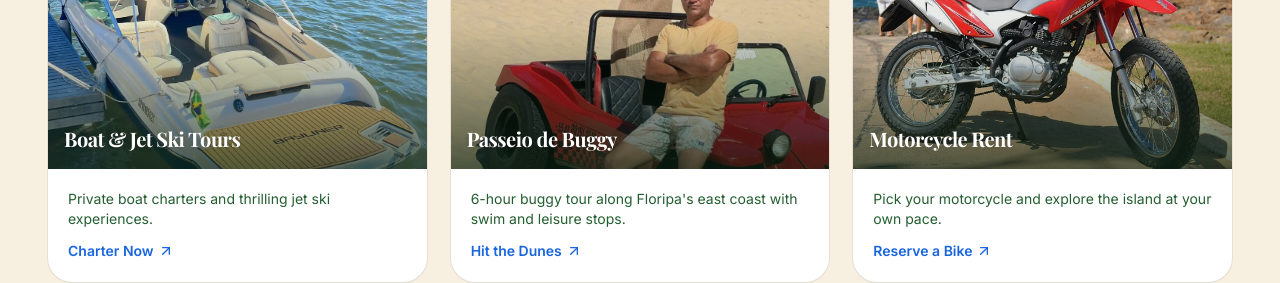
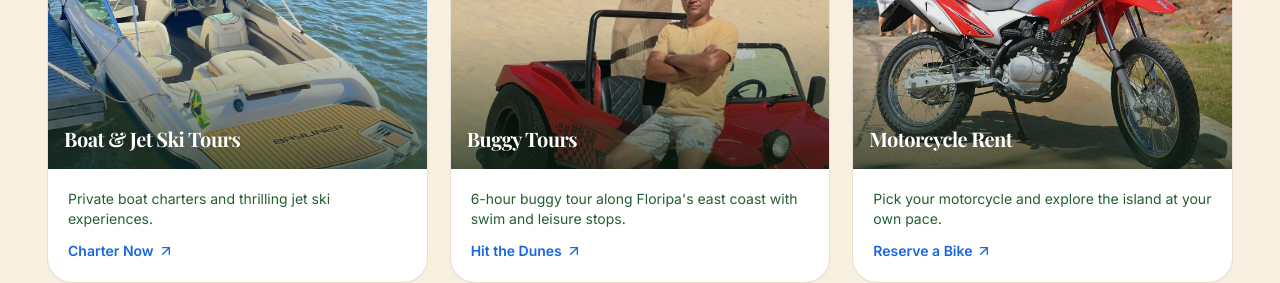
Before and after one commit to dommacabras/ubirabrazil-site, a React (Vite) app: page / in a window 1280 px wide. Shown: the part 2240-2523 px from the top of the page. Built offline with nearby package versions, Linux system fonts and the light colour scheme.

Commit message:
renomeia card Buggy para inglês (Buggy Tours)

```diff
--- a/src/data/services.js
+++ b/src/data/services.js
@@ -69,7 +69,7 @@ export const services = [
   },
   {
     id: 'buggy',
-    name: 'Passeio de Buggy',
+    name: 'Buggy Tours',
     title: 'Dune Buggy Adventures',
     description: '6-hour buggy tour along Floripa\'s east coast with swim and leisure stops.',
     longDescription:
```
